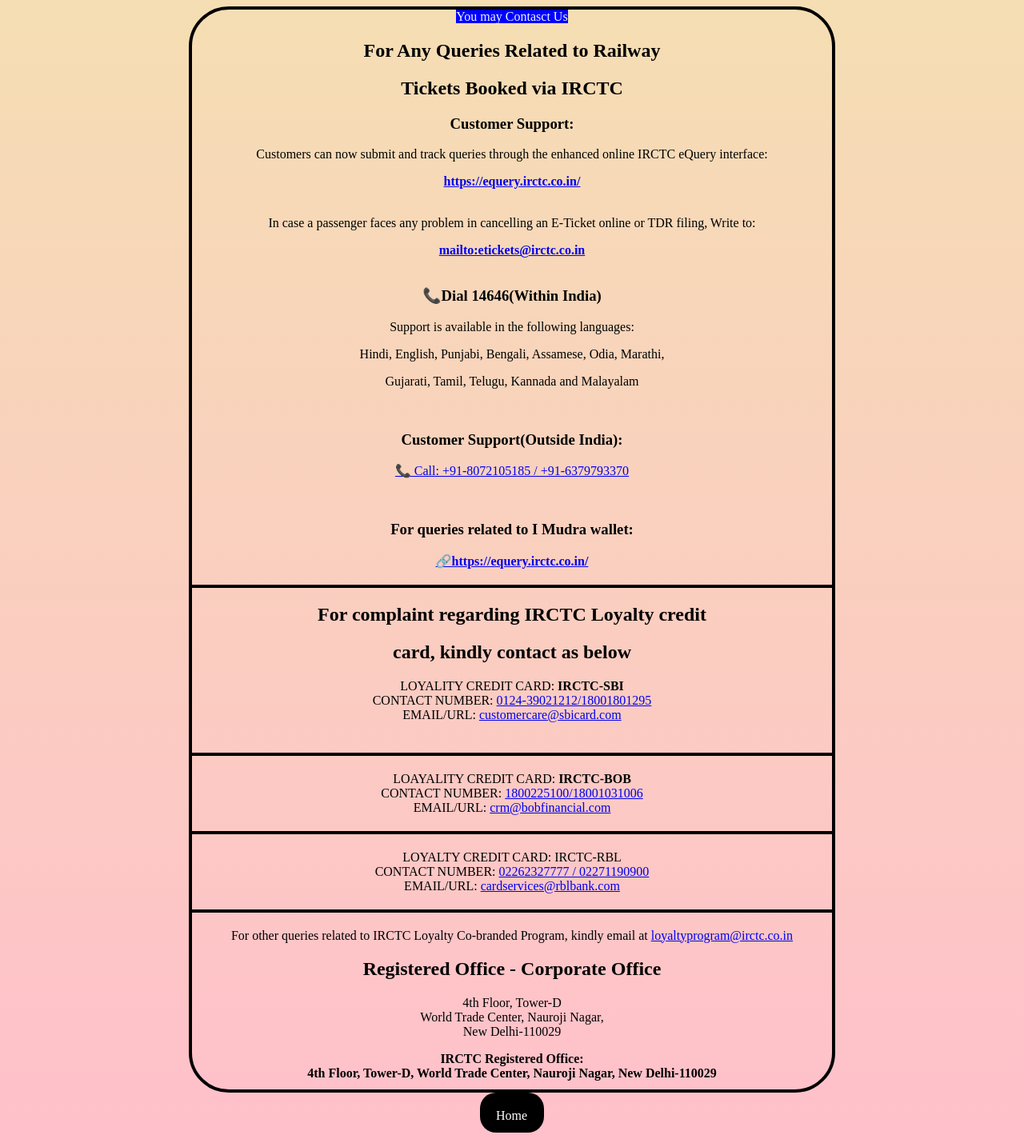
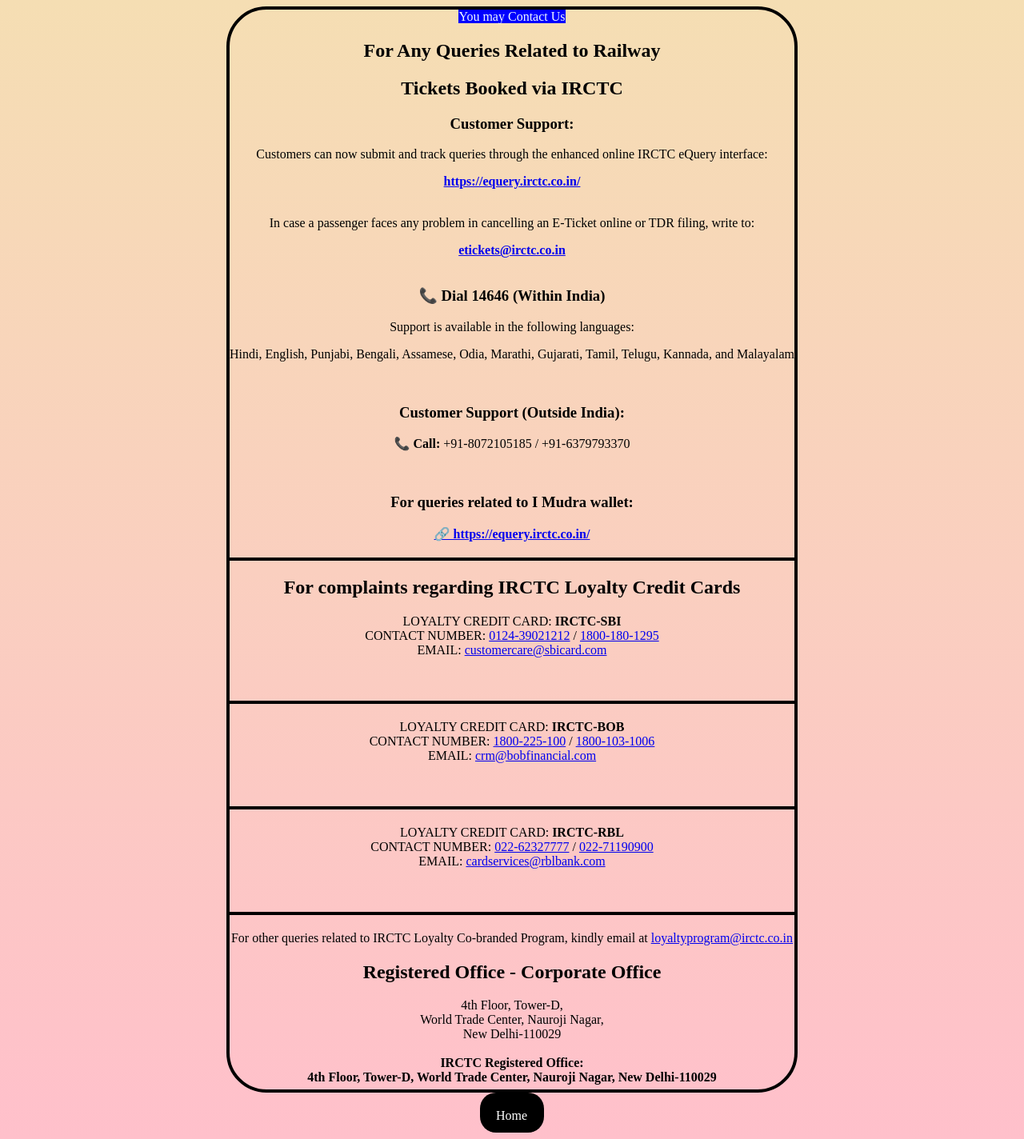
Before and after one commit to arjun07bg-pixel/IRCTC-Ticket-Booking, a plain HTML site: page pages/contactus.html in a window 1280 px wide. Shown: the whole page at 80% size. Drawn offline with Linux system fonts and the light colour scheme; files that its build step writes are made by us from their sources.

Commit message:
Fix typos and update contact information small change

```diff
--- a/pages/contactus.html
+++ b/pages/contactus.html
@@ -1,73 +1,73 @@
-<html>
+<!DOCTYPE html>
+<html lang="en">
 
 <head>
-        <title>contactus</title>
+    <meta charset="UTF-8">
+    <meta name="viewport" content="width=device-width, initial-scale=1.0">
+    <title>Contact Us</title>
     <link rel="stylesheet" href="./assets/css/style2.css">
+</head>
 
 <body>
 
     <div id="change">
 
-                <span class="color1">You may Contasct Us</span>
+        <span class="color1">You may Contact Us</span>
 
         <h2><b>For Any Queries Related to Railway</b></h2>
-
         <h2>Tickets Booked via IRCTC</h2>
 
         <h3>Customer Support:</h3>
         <p>Customers can now submit and track queries through the enhanced online IRCTC eQuery interface:</p>
         <a href="https://equery.irctc.co.in/"><b>https://equery.irctc.co.in/</b></a><br><br>
 
-                <p>In case a passenger faces any problem in cancelling an E-Ticket online or TDR filing, Write to:</p>
-                <a href="mailto:etickets@irctc.co.in"><b>mailto:etickets@irctc.co.in</b></a><br><br>
+        <p>In case a passenger faces any problem in cancelling an E-Ticket online or TDR filing, write to:</p>
+        <a href="mailto:etickets@irctc.co.in"><b>etickets@irctc.co.in</b></a><br><br>
 
-                <h3>📞Dial 14646(Within India)</h3>
+        <h3>📞 Dial 14646 (Within India)</h3>
         <p>Support is available in the following languages:</p>
-                <p>Hindi, English, Punjabi, Bengali, Assamese, Odia, Marathi,</p>
-                <p>Gujarati, Tamil, Telugu, Kannada and Malayalam</p><br>
+        <p>Hindi, English, Punjabi, Bengali, Assamese, Odia, Marathi, Gujarati, Tamil, Telugu, Kannada, and Malayalam</p><br>
 
-                <h3>Customer Support(Outside India):</h3>
-                <p><a href="Call: +91-8072105185 / +91-6379793370">
-                                📞 Call: +91-8072105185 / +91-6379793370</a></p><br>
+        <h3>Customer Support (Outside India):</h3>
+        <p><b>📞 Call:</b> +91-8072105185 / +91-6379793370</p><br>
 
         <h3>For queries related to I Mudra wallet:</h3>
-                <a href="https://equery.irctc.co.in/"><b>🔗https://equery.irctc.co.in/</b></a>
+        <a href="https://equery.irctc.co.in/"><b>🔗 https://equery.irctc.co.in/</b></a>
 
         <div class="underline"></div>
-                <h2>For complaint regarding IRCTC Loyalty credit</h2>
-                <h2>card, kindly contact as below</h2>
+        <h2>For complaints regarding IRCTC Loyalty Credit Cards</h2>
 
-                LOYALITY CREDIT CARD: <b>IRCTC-SBI</b><br>
-                CONTACT NUMBER: <a href="0124-39021212/18001801295">0124-39021212/18001801295</a><br>
-                EMAIL/URL: <a href="customercare@sbicard.com">customercare@sbicard.com</a><br><br>
+        <p>LOYALTY CREDIT CARD: <b>IRCTC-SBI</b><br>
+            CONTACT NUMBER: <a href="tel:012439021212">0124-39021212</a> / <a href="tel:18001801295">1800-180-1295</a><br>
+            EMAIL: <a href="mailto:customercare@sbicard.com">customercare@sbicard.com</a></p><br>
 
         <div class="underline2"></div>
-                LOAYALITY CREDIT CARD: <b>IRCTC-BOB</b><br>
-                CONTACT NUMBER: <a href="1800225100/18001031006">1800225100/18001031006</a><br>
-                EMAIL/URL: <a href="crm@bobfinancial.com">crm@bobfinancial.com</a>
+        <p>LOYALTY CREDIT CARD: <b>IRCTC-BOB</b><br>
+            CONTACT NUMBER: <a href="tel:1800225100">1800-225-100</a> / <a href="tel:18001031006">1800-103-1006</a><br>
+            EMAIL: <a href="mailto:crm@bobfinancial.com">crm@bobfinancial.com</a></p><br>
 
         <div class="underline3"></div>
-                LOYALTY CREDIT CARD: IRCTC-RBL<br>
-                CONTACT NUMBER: <a href="02262327777/02271190900">02262327777 / 02271190900</a><br>
-                EMAIL/URL: <a href="cardservices@rblbank.com">cardservices@rblbank.com</a>
+        <p>LOYALTY CREDIT CARD: <b>IRCTC-RBL</b><br>
+            CONTACT NUMBER: <a href="tel:02262327777">022-62327777</a> / <a href="tel:02271190900">022-71190900</a><br>
+            EMAIL: <a href="mailto:cardservices@rblbank.com">cardservices@rblbank.com</a></p><br>
 
         <div class="underline4"></div>
-                <p>For other queries related to IRCTC Loyalty Co-branded Program, kindly email at <a
-                                href="loyaltyprogram@irctc.co.in">loyaltyprogram@irctc.co.in</a> </p>
+        <p>For other queries related to IRCTC Loyalty Co-branded Program, kindly email at
+            <a href="mailto:loyaltyprogram@irctc.co.in">loyaltyprogram@irctc.co.in</a></p>
+
         <h2><b>Registered Office - Corporate Office</b></h2>
-                4th Floor, Tower-D<br>
+        <p>
+            4th Floor, Tower-D,<br>
             World Trade Center, Nauroji Nagar,<br>
-                New Delhi-110029<br>
-                <p><b>IRCTC Registered Office:<br>
-                                4th Floor, Tower-D, World Trade Center, Nauroji Nagar, New Delhi-110029</b></p>
+            New Delhi-110029<br><br>
+            <b>IRCTC Registered Office:<br>
+                4th Floor, Tower-D, World Trade Center, Nauroji Nagar, New Delhi-110029</b>
+        </p>
     </div>
 
     <div class="homelast">
         <a href="/index.html">Home</a>
     </div>
 
-
-
 </body>
-
 </html>
```
Lines whose indentation alone changed are shown as unchanged.
